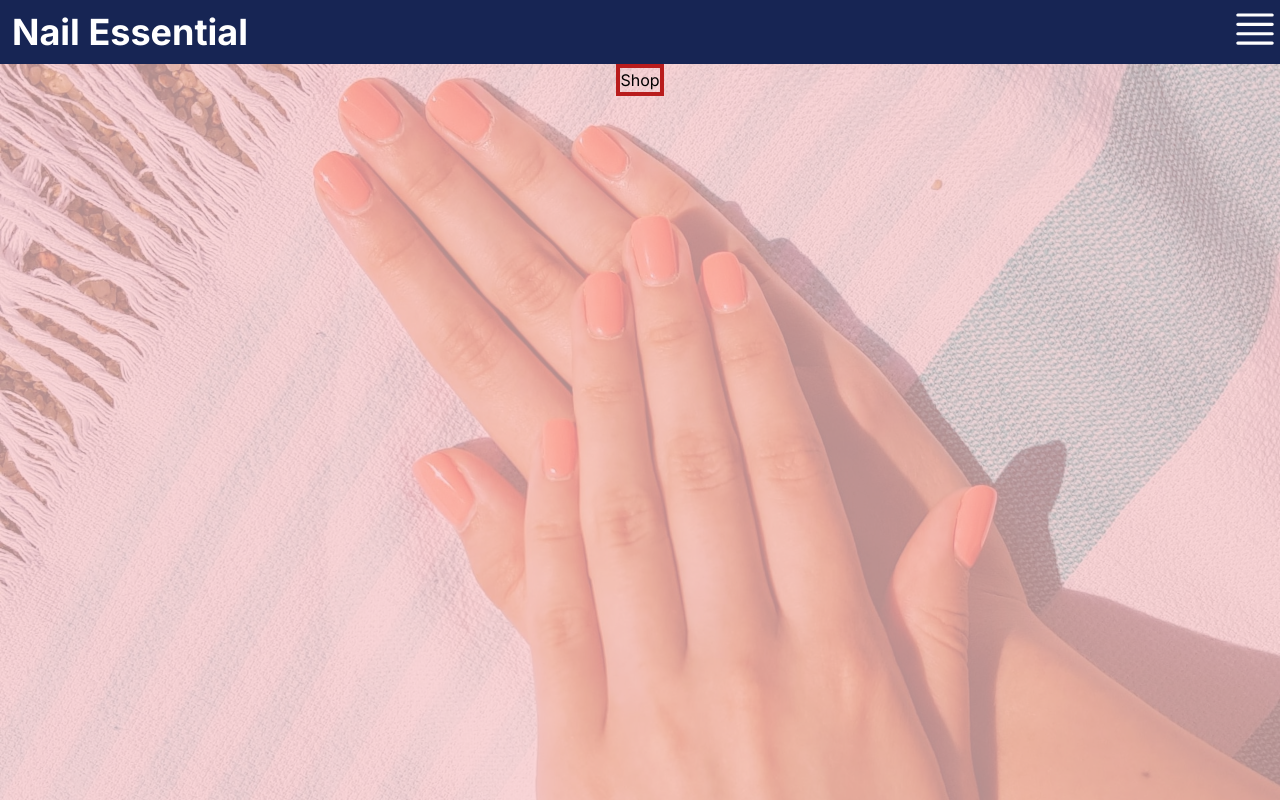
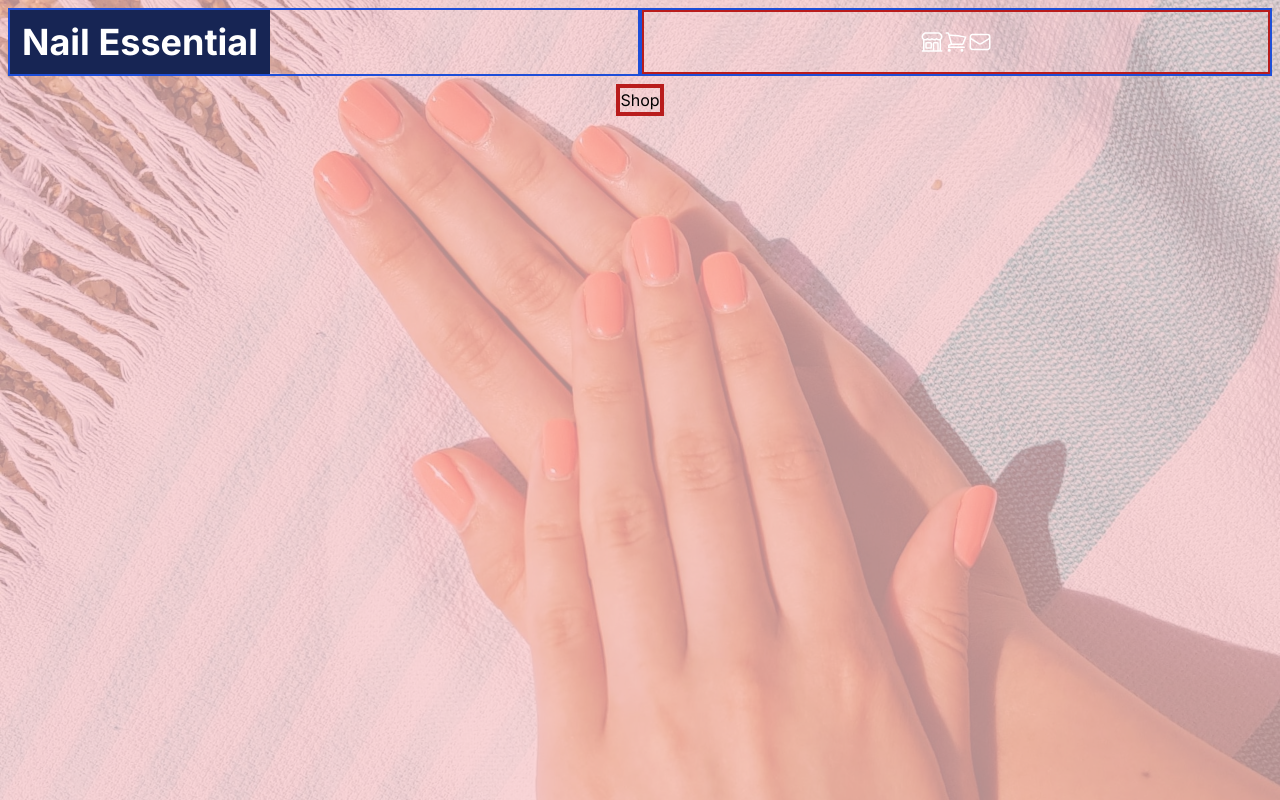
Before and after one commit to ledminh/my-favorite-shop, a Next.js app: page /shop in a window 1280 px wide. Built offline with nearby package versions, Linux system fonts and the light colour scheme.

Commit message:
Add MenuBar on sm-md screen

```diff
--- a/src/components/Header/FullHeader.tsx
+++ b/src/components/Header/FullHeader.tsx
@@ -22,19 +22,23 @@ export default function HeaderFull() {
 
 const Wrapper: ComponentWithChildren = ({ children }) => {
   return (
-    <div className="container flex flex-row bg-blue-950 flex-nowrap">
+    <div className="container flex flex-row p-2 bg-blue-950 flex-nowrap sm:bg-transparent">
       {children}
     </div>
   );
 };
 
 const LogoWrapper: ComponentWithChildren = ({ children }) => {
-  return <div className="basis-4/5">{children}</div>;
+  return (
+    <div className="border-2 border-blue-700 basis-4/5 sm:basis-1/2">
+      {children}
+    </div>
+  );
 };
 
 const MenuWrapper: ComponentWithChildren = ({ children }) => {
   return (
-    <div className="flex items-center content-center justify-end basis-1/5">
+    <div className="flex items-center content-center justify-end border-2 border-blue-700 basis-1/5 sm:basis-1/2">
       {children}
     </div>
   );
--- a/src/components/Header/Menu.tsx
+++ b/src/components/Header/Menu.tsx
@@ -3,15 +3,45 @@
 import { useState } from "react";
 
 import ToggleButton from "./ToggleButton";
-import MenuContent from "./MenuContent";
+import MenuScreen from "./MenuScreen";
+import MenuBar from "./MenuBar";
 
 export default function Menu() {
   const [isMenuOpen, setIsMenuOpen] = useState(false);
 
   return (
-    <div>
-      <ToggleButton isMenuOpen={isMenuOpen} setIsMenuOpen={setIsMenuOpen} />
-      <MenuContent isMenuOpen={isMenuOpen} />
-    </div>
+    <>
+      <Wrapper screensize="sm">
+        <ToggleButton isMenuOpen={isMenuOpen} setIsMenuOpen={setIsMenuOpen} />
+        <MenuScreen isMenuOpen={isMenuOpen} />
+      </Wrapper>
+      <Wrapper screensize="md">
+        <MenuBar />
+      </Wrapper>
+    </>
   );
 }
+
+/*********************
+ * Styles
+ */
+
+type WrapperProps = {
+  children: React.ReactNode;
+  screensize: "sm" | "md" | "lg";
+};
+
+const Wrapper = ({ children, screensize }: WrapperProps) => {
+  const getClasses = () => {
+    switch (screensize) {
+      case "sm":
+        return "flex flex-col items-end justify-center w-full h-full sm:hidden";
+      case "md":
+        return "flex-row items-center justify-center w-full h-full hidden sm:flex";
+      case "lg":
+        return "flex-row items-center justify-center w-full h-full hidden md:flex";
+    }
+  };
+
+  return <div className={getClasses()}>{children}</div>;
+};
--- /dev/null
+++ b/src/components/Header/MenuBar.tsx
@@ -0,0 +1,29 @@
+import menuItems from "./menuItems";
+
+import { ComponentWithChildren } from "@/types";
+
+export default function MenuBar() {
+  return (
+    <Wrapper>
+      {menuItems.map((item) => {
+        return (
+          <div key={item.name}>
+            <item.icon className="w-6 h-6 text-white hover:text-white/70" />
+          </div>
+        );
+      })}
+    </Wrapper>
+  );
+}
+
+/*******************
+ * Styles
+ */
+
+const Wrapper: ComponentWithChildren = ({ children }) => {
+  return (
+    <div className="flex flex-row items-center justify-center w-full h-full border-2 border-red-700">
+      {children}
+    </div>
+  );
+};
--- a/src/components/Header/MenuContent.tsx
+++ b/src/components/Header/MenuScreen.tsx
@@ -5,27 +5,13 @@ import { usePathname } from "next/navigation";
 import SearchBar from "../SearchBar";
 
 import type { ComponentWithChildren } from "@/types";
-
-const pages = [
-  {
-    name: "Shop",
-    href: "/shop",
-  },
-  {
-    name: "Cart",
-    href: "/cart",
-  },
-  {
-    name: "Contact",
-    href: "/contact",
-  },
-];
+import menuItems from "./menuItems";
 
 type Props = {
   isMenuOpen: boolean;
 };
 
-export default function MenuContent({ isMenuOpen }: Props) {
+export default function MenuScreen({ isMenuOpen }: Props) {
   const pathname = usePathname();
 
   const isCurrentPage = (href: string) => {
@@ -34,9 +20,9 @@ export default function MenuContent({ isMenuOpen }: Props) {
 
   if (isMenuOpen) {
     return (
-      <div className="absolute left-0 w-full h-full top-[50px] bg-gradient-to-b from-blue-950 to-blue-950/40">
+      <div className="absolute left-0 w-full h-full top-[55px] bg-gradient-to-b from-blue-950 from-10% to-blue-950/40">
         <div className="container flex flex-col items-center justify-center h-full">
-          {pages.map((page) => (
+          {menuItems.map((page) => (
             <Link
               key={page.name}
               href={page.href}
--- /dev/null
+++ b/src/components/Header/menuItems.ts
@@ -0,0 +1,21 @@
+import { ShopIcon, CartIcon, ContactIcon } from "@/theme/Icons";
+
+const menuItems = [
+  {
+    name: "Shop",
+    href: "/shop",
+    icon: ShopIcon,
+  },
+  {
+    name: "Cart",
+    href: "/cart",
+    icon: CartIcon,
+  },
+  {
+    name: "Contact",
+    href: "/contact",
+    icon: ContactIcon,
+  },
+];
+
+export default menuItems;
--- a/src/theme/Icons/index.tsx
+++ b/src/theme/Icons/index.tsx
@@ -35,3 +35,60 @@ export const HamburgerIcon: Type.Icon = ({ className }) => {
     </svg>
   );
 };
+
+export const ShopIcon: Type.Icon = ({ className }) => {
+  return (
+    <svg
+      xmlns="http://www.w3.org/2000/svg"
+      fill="none"
+      viewBox="0 0 24 24"
+      strokeWidth={1.5}
+      stroke="currentColor"
+      className={className}
+    >
+      <path
+        strokeLinecap="round"
+        strokeLinejoin="round"
+        d="M13.5 21v-7.5a.75.75 0 01.75-.75h3a.75.75 0 01.75.75V21m-4.5 0H2.36m11.14 0H18m0 0h3.64m-1.39 0V9.349m-16.5 11.65V9.35m0 0a3.001 3.001 0 003.75-.615A2.993 2.993 0 009.75 9.75c.896 0 1.7-.393 2.25-1.016a2.993 2.993 0 002.25 1.016c.896 0 1.7-.393 2.25-1.016a3.001 3.001 0 003.75.614m-16.5 0a3.004 3.004 0 01-.621-4.72L4.318 3.44A1.5 1.5 0 015.378 3h13.243a1.5 1.5 0 011.06.44l1.19 1.189a3 3 0 01-.621 4.72m-13.5 8.65h3.75a.75.75 0 00.75-.75V13.5a.75.75 0 00-.75-.75H6.75a.75.75 0 00-.75.75v3.75c0 .415.336.75.75.75z"
+      />
+    </svg>
+  );
+};
+
+export const CartIcon: Type.Icon = ({ className }) => {
+  return (
+    <svg
+      xmlns="http://www.w3.org/2000/svg"
+      fill="none"
+      viewBox="0 0 24 24"
+      strokeWidth={1.5}
+      stroke="currentColor"
+      className={className}
+    >
+      <path
+        strokeLinecap="round"
+        strokeLinejoin="round"
+        d="M2.25 3h1.386c.51 0 .955.343 1.087.835l.383 1.437M7.5 14.25a3 3 0 00-3 3h15.75m-12.75-3h11.218c1.121-2.3 2.1-4.684 2.924-7.138a60.114 60.114 0 00-16.536-1.84M7.5 14.25L5.106 5.272M6 20.25a.75.75 0 11-1.5 0 .75.75 0 011.5 0zm12.75 0a.75.75 0 11-1.5 0 .75.75 0 011.5 0z"
+      />
+    </svg>
+  );
+};
+
+export const ContactIcon: Type.Icon = ({ className }) => {
+  return (
+    <svg
+      xmlns="http://www.w3.org/2000/svg"
+      fill="none"
+      viewBox="0 0 24 24"
+      strokeWidth={1.5}
+      stroke="currentColor"
+      className={className}
+    >
+      <path
+        strokeLinecap="round"
+        strokeLinejoin="round"
+        d="M21.75 6.75v10.5a2.25 2.25 0 01-2.25 2.25h-15a2.25 2.25 0 01-2.25-2.25V6.75m19.5 0A2.25 2.25 0 0019.5 4.5h-15a2.25 2.25 0 00-2.25 2.25m19.5 0v.243a2.25 2.25 0 01-1.07 1.916l-7.5 4.615a2.25 2.25 0 01-2.36 0L3.32 8.91a2.25 2.25 0 01-1.07-1.916V6.75"
+      />
+    </svg>
+  );
+};
```
